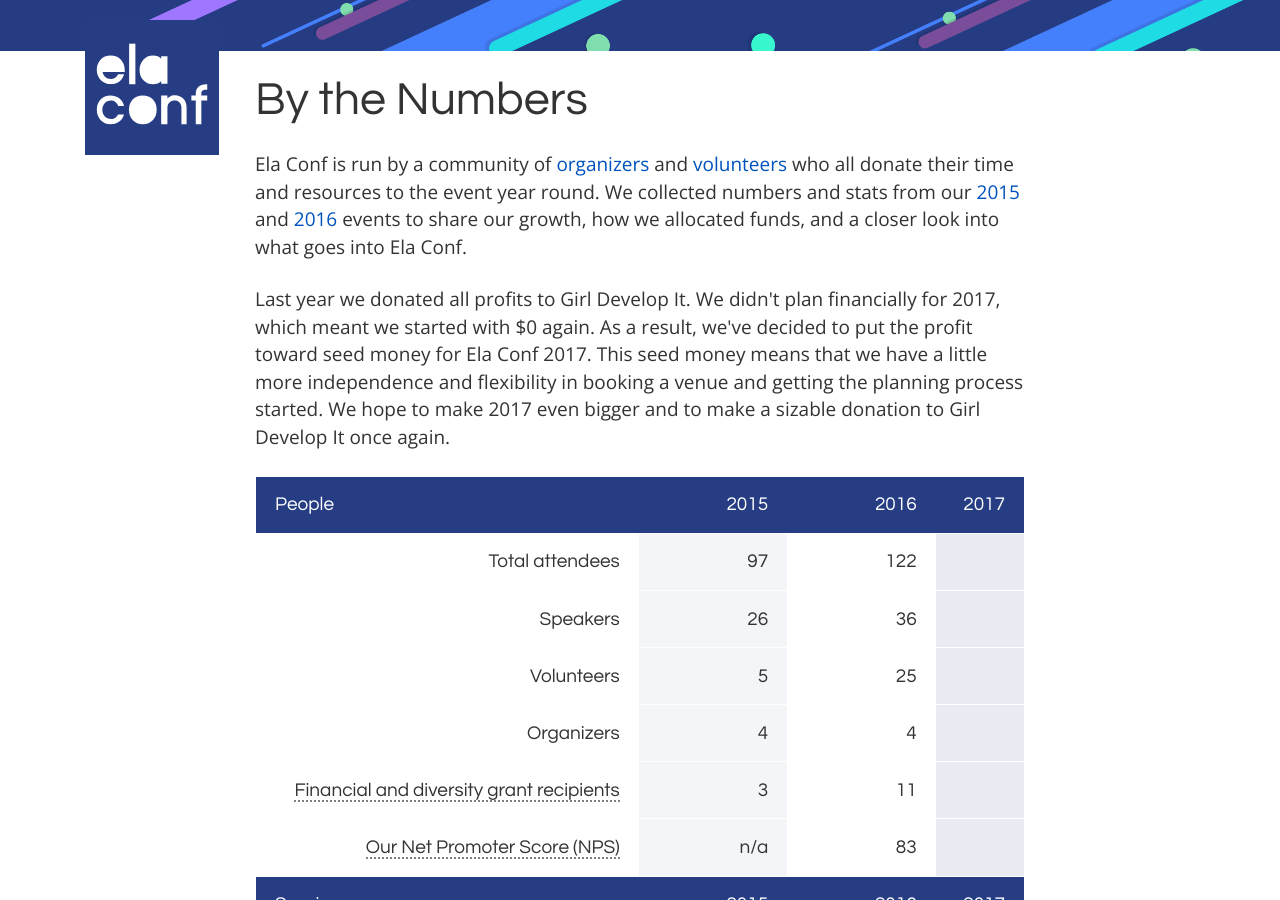
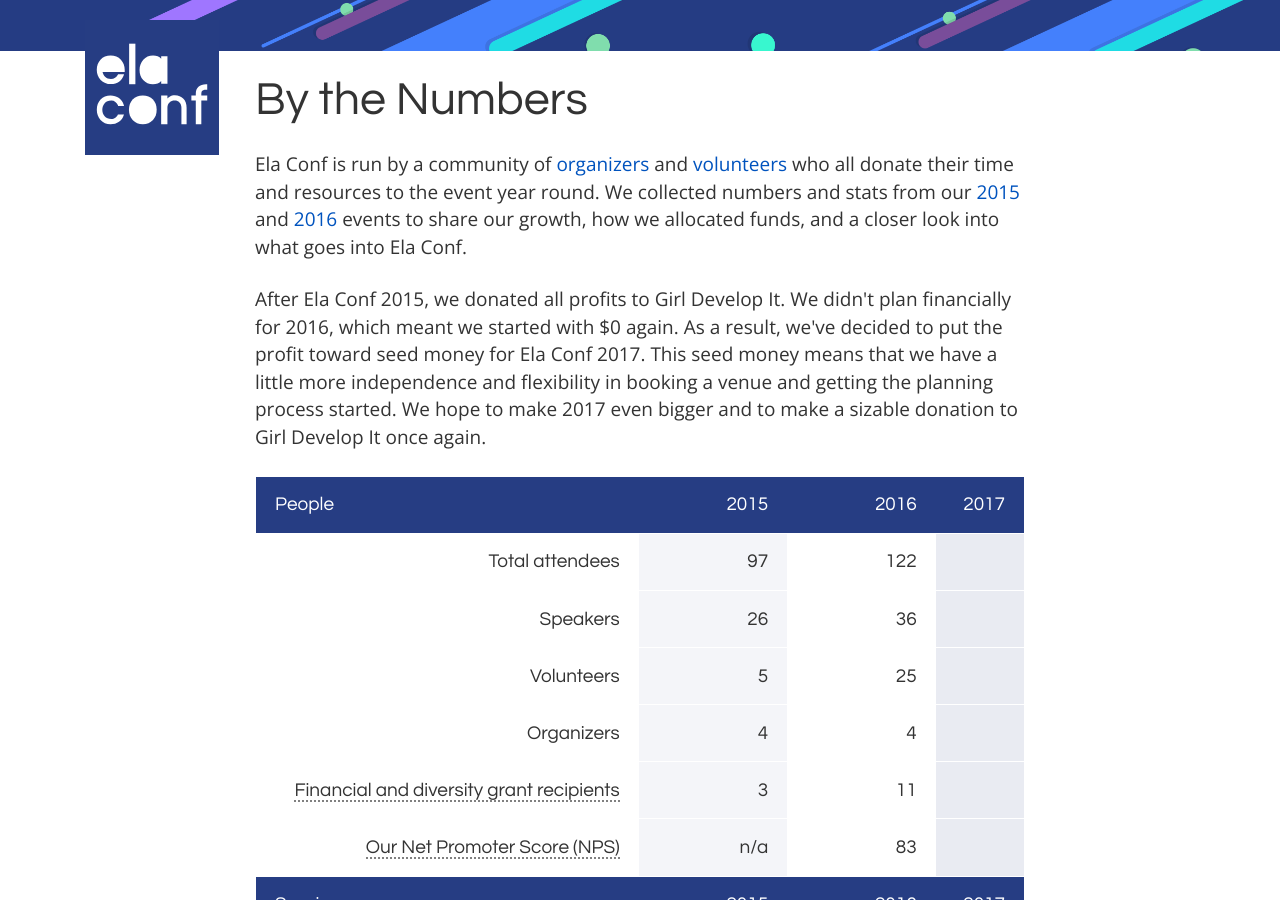
Before and after one commit to elaconf/elaconf.github.io, a Jekyll site: the page built from by-the-numbers/index.html, in a window 1280 px wide and 900 px high. Built offline with Jekyll 4.4.1, drawn with Linux system fonts in a browser that asks for light colours.

Commit message:
Update index.html

```diff
--- a/by-the-numbers/index.html
+++ b/by-the-numbers/index.html
@@ -6,7 +6,7 @@ description: We collected numbers and stats from our 2015 and 2016 events to sha
 
 <p>Ela Conf is run by a community of <a href="/2016/#organizers">organizers</a> and <a href="/2016/#volunteers">volunteers</a> who all donate their time and resources to the event year round. We collected numbers and stats from our <a href="http://elaconf.com/2015/">2015</a> and <a href="http://elaconf.com/2016/">2016</a> events to share our growth, how we allocated funds, and a closer look into what goes into Ela Conf.</p>
 
-<p>Last year we donated all profits to Girl Develop It. We didn't plan financially for 2017, which meant we started with $0 again. As a result, we've decided to put the profit toward seed money for Ela Conf 2017. This seed money means that we have a little more independence and flexibility in booking a venue and getting the planning process started. We hope to make 2017 even bigger and to make a sizable donation to Girl Develop It once again.</p>
+<p>After Ela Conf 2015, we donated all profits to Girl Develop It. We didn't plan financially for 2016, which meant we started with $0 again. As a result, we've decided to put the profit toward seed money for Ela Conf 2017. This seed money means that we have a little more independence and flexibility in booking a venue and getting the planning process started. We hope to make 2017 even bigger and to make a sizable donation to Girl Develop It once again.</p>
 
 <table class="by-the-nums">
   <tbody>
```
